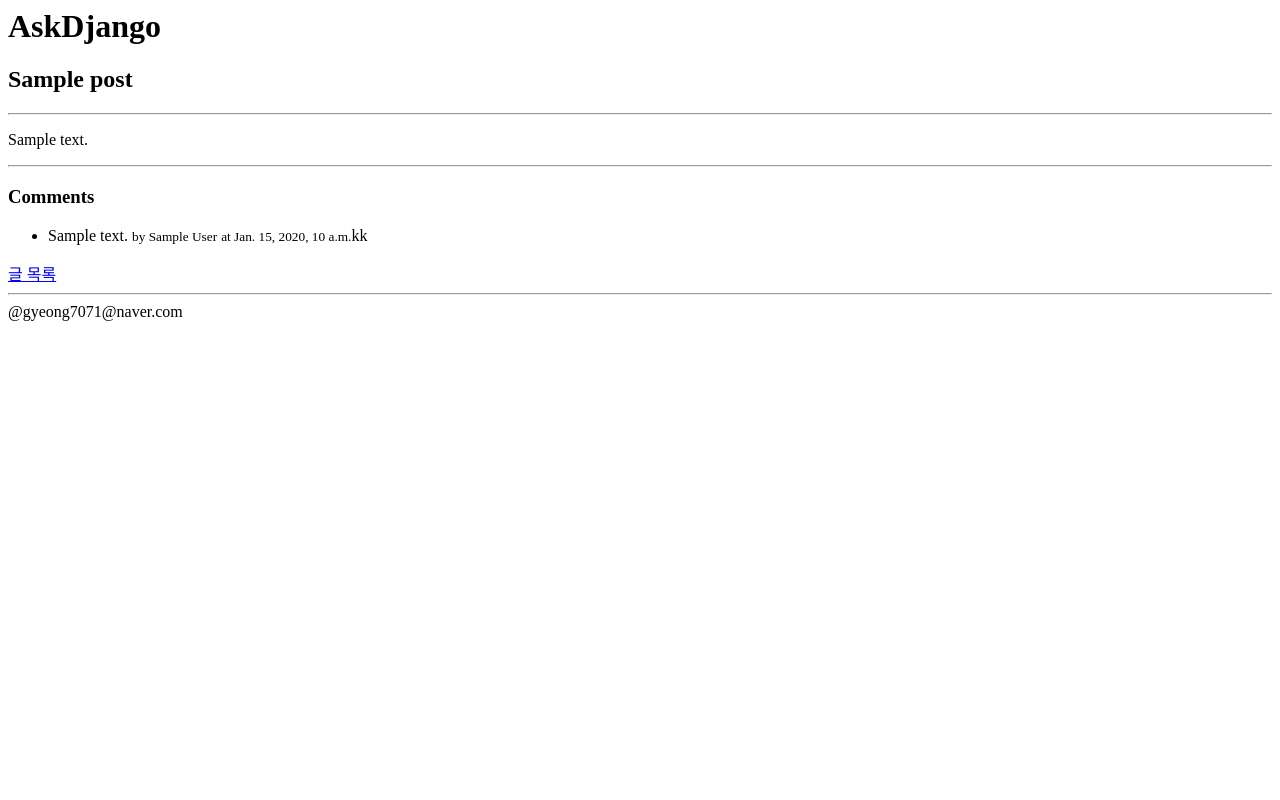
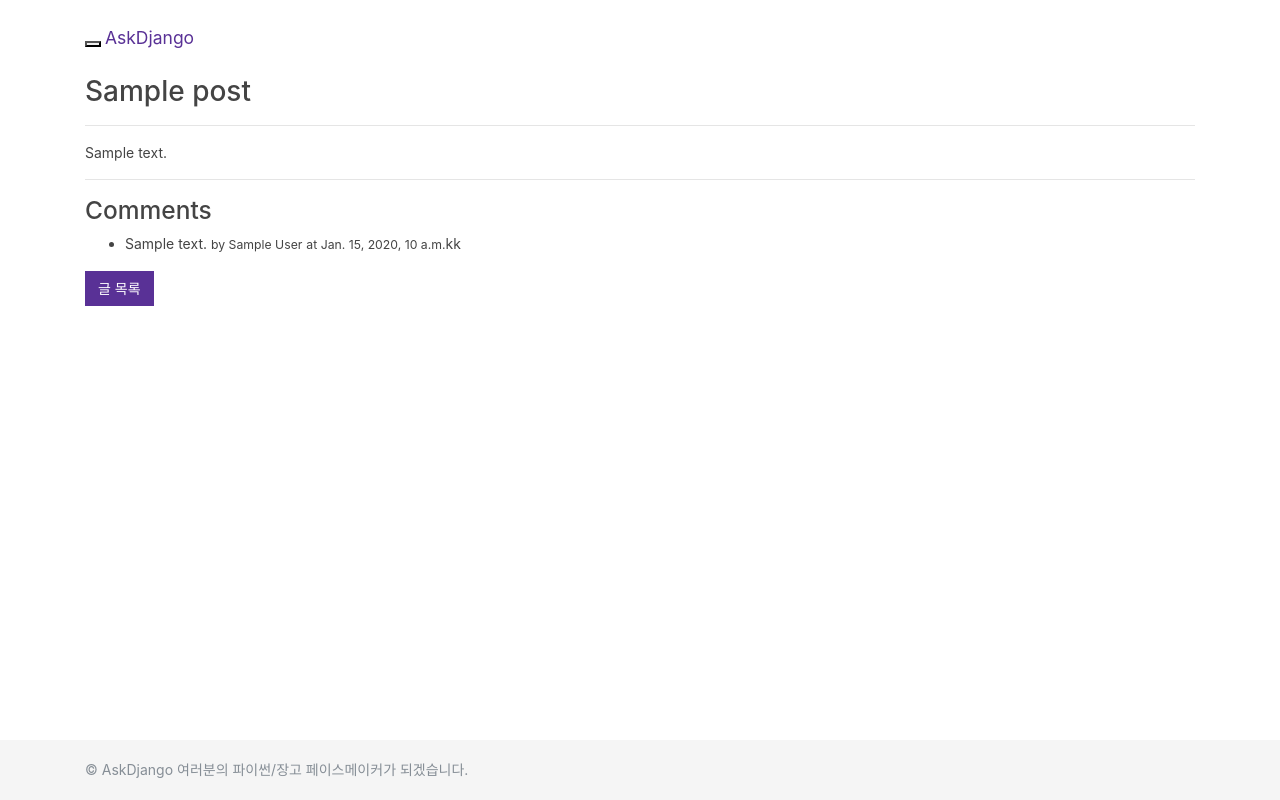
Before and after one commit to gyeong707/Django, a Django app: template blog/templates/blog/post_detail.html in a window 1280 px wide. Run offline with Django 3.2, Linux system fonts and the light colour scheme; the template is opened without the code that fills it: most values are stand-ins (such as "Sample title", 1, 10 or a date in 2020); some libraries are stand-ins or nearby versions.

Commit message:
부트스트랩 사용

```diff
--- a/askdjango/settings.py
+++ b/askdjango/settings.py
@@ -126,6 +126,7 @@ USE_TZ = True
 # Static files (CSS, JavaScript, Images)
 # https://docs.djangoproject.com/en/2.1/howto/static-files/
 
+STATIC_ROOT = ''
 STATIC_URL = '/static/'
 
 INTERNAL_IPS = ['127.0.0.1']
--- a/askdjango/templates/layout.html
+++ b/askdjango/templates/layout.html
@@ -1,20 +1,71 @@
-<!Docutype html>
+<!doctype html>
 <html>
 <head>
-    <meta charset="utf-8">
-    <meta name="viewport" content="width=device-width, initial-scale=1.0, minimum-scale=1.0, maximum-scale=1.0, user-scalable=no">
-    <title>{% block title %}{% endblock %}</title>
+    <meta charset="utf-8" />
+    <title>AskDjango</title>
+    <!-- 기본 bootstrap -->
+    <!-- <link rel="stylesheet" href="//maxcdn.bootstrapcdn.com/bootstrap/3.3.7/css/bootstrap.min.css" /> -->
+    <link rel="stylesheet" href="https://stackpath.bootstrapcdn.com/bootswatch/4.2.1/pulse/bootstrap.min.css">
+
+    <!-- bootstrap: cosmo theme -->
+    <!-- <link rel="stylesheet" href="//maxcdn.bootstrapcdn.com/bootswatch/3.3.7/cosmo/bootstrap.min.css" /> -->
+    <style>
+    html { position: relative; min-height: 100%; }
+    body { margin-bottom: 60px; }
+    #page-footer {
+    position: absolute;
+    bottom: 0;
+    width: 100%;
+    height: 60px;
+    line-height: 60px;
+    background-color: #f5f5f5;
+    }
+    </style>
+    <script src="//code.jquery.com/jquery-2.2.4.min.js"></script>
+    <script src="//maxcdn.bootstrapcdn.com/bootstrap/3.3.7/js/bootstrap.min.js"></script>
+    <!-- HTML5 shim and Respond.js for IE8 support of HTML5 elements and media queries -->
+    <!--[if lt IE 9]>
+    <script src="//oss.maxcdn.com/html5shiv/3.7.3/html5shiv.min.js"></script>
+    <script src="//oss.maxcdn.com/respond/1.4.2/respond.min.js"></script>
+    <![endif]-->
 </head>
+
 <body>
+    <nav class="navbar navbar-default">
+        <div class="container">
+        <div class="navbar-header">
+        <button type="button" class="navbar-toggle collapsed" data-toggle="collapse" data-target="#navbar">
+        <span class="icon-bar"></span>
+        <span class="icon-bar"></span>
+        <span class="icon-bar"></span>
+        </button>
+        <a class="navbar-brand" href="#">AskDjango</a>
+        </div>
+        <div id="navbar" class="collapse navbar-collapse">
+        <ul class="nav navbar-nav">
+        <li class="active"><a href="{% url 'root' %}">Home</a></li>
+        <li><a href="#">About</a></li>
+        <li><a href="#">Contact</a></li>
+        </ul>
+        <ul class="nav navbar-nav navbar-right">
+        <li><a href="#">회원가입</a></li>
+        <li><a href="#">로그인</a></li>
+        </ul>
+        </div>
+        </div>
+    </nav>
 
-    <h1> AskDjango </h1>
 
     {% block content %}
     {% endblock %}
 
-<hr>
-@gyeong7071@naver.com
-
+    <div id="page-footer">
+        <div class="container">
+        <p class="text-muted">
+        &copy; AskDjango
+        여러분의 파이썬/장고 페이스메이커가 되겠습니다.
+        </p>
+        </div>
+    </div>
 </body>
-
 </html>
--- a/askdjango/urls.py
+++ b/askdjango/urls.py
@@ -17,12 +17,14 @@ from django.contrib import admin
 from django.urls import path, re_path, include
 from django.conf import settings
 from django.shortcuts import redirect
+from django.views.defaults import page_not_found
 
 # def root(request):
 #     return redirect('blog:post_list')
 
 
 urlpatterns = [
+    path('404/', page_not_found, {'exception': Exception()}),
     path('', lambda r: redirect('blog:post_list'), name='root'),
     path('admin/', admin.site.urls),
     path('blog/', include('blog.urls', namespace="blog")),
--- a/blog/templates/blog/post_detail.html
+++ b/blog/templates/blog/post_detail.html
@@ -6,6 +6,9 @@
 {% endblock %}
 
 {% block content %}
+    <div class="container">
+        <div class="row">
+            <div class="col-sm-12">
 
                 <h2> {{  post.title  }} </h2>
 
@@ -28,5 +31,10 @@
                 </ul>
 
 
-    <a href="{% url 'blog:post_list' %}">글 목록</a>
+                <button href="{% url 'blog:post_list' %}" class='btn btn-primary'>글 목록</button>
+            </div>
+        </div>
+    </div>
+
+
 {% endblock %}
--- a/blog/urls.py
+++ b/blog/urls.py
@@ -1,11 +1,14 @@
 #blog/urls.py
 from django.urls import re_path, path
 from . import views
+from . import views_cbv
+
 
 app_name = 'blog'
 
 urlpatterns = [
     path('', views.post_list, name='post_list'),
     path('<int:id>/', views.post_detail, name='post_detail'),
+    path('cbv/new/', views_cbv.post_new)
 ]
 #url이 아닌 path 사용
```
Also changed, not shown: blog/templates/blog/post_form.html (added, +7 -0 lines), blog/templates/blog/post_list.html (+41 -11 lines), blog/views_cbv.py (added, +17 -0 lines). Lines whose indentation alone changed are shown as unchanged.
